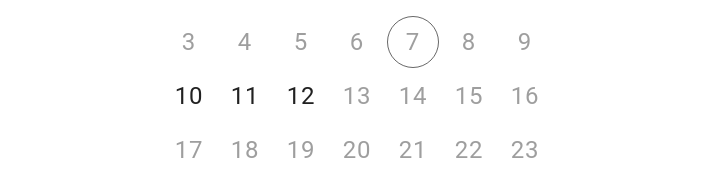
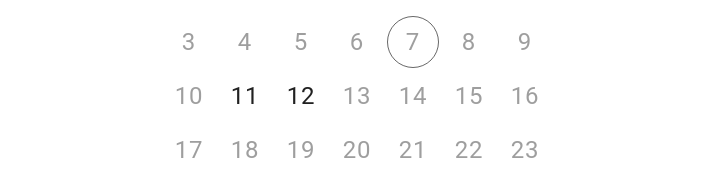
Before and after one commit to hi09067/kioskfront, a React (Vite) app: page /showtime in a window 1280 px wide. Shown: the part 255-427 px from the top of the page, without its empty margins (283-993 px from the left). Built offline with nearby package versions, Linux system fonts and the light colour scheme.

Commit message:
키오스크 관람일자 0810 삭제

```diff
--- a/src/pages/ShowtimeSelect.jsx
+++ b/src/pages/ShowtimeSelect.jsx
@@ -17,15 +17,11 @@ export default function ShowtimeSelect() {
   const { setViewDate } = useUserStore();
 
   const allowedDates = [
-    dayjs('2025-08-10'),
     dayjs('2025-08-11'),
     dayjs('2025-08-12'),
   ];
 
   const showtimesByDate = {
-    '2025-08-10': [
-      { id: 1, time: '20:00', actors: ['김인주', '박정민', '이지민'] },
-    ],
     '2025-08-11': [
       { id: 1, time: '19:30', actors: ['김인주', '박정민', '이지민'] },
     ],
```
